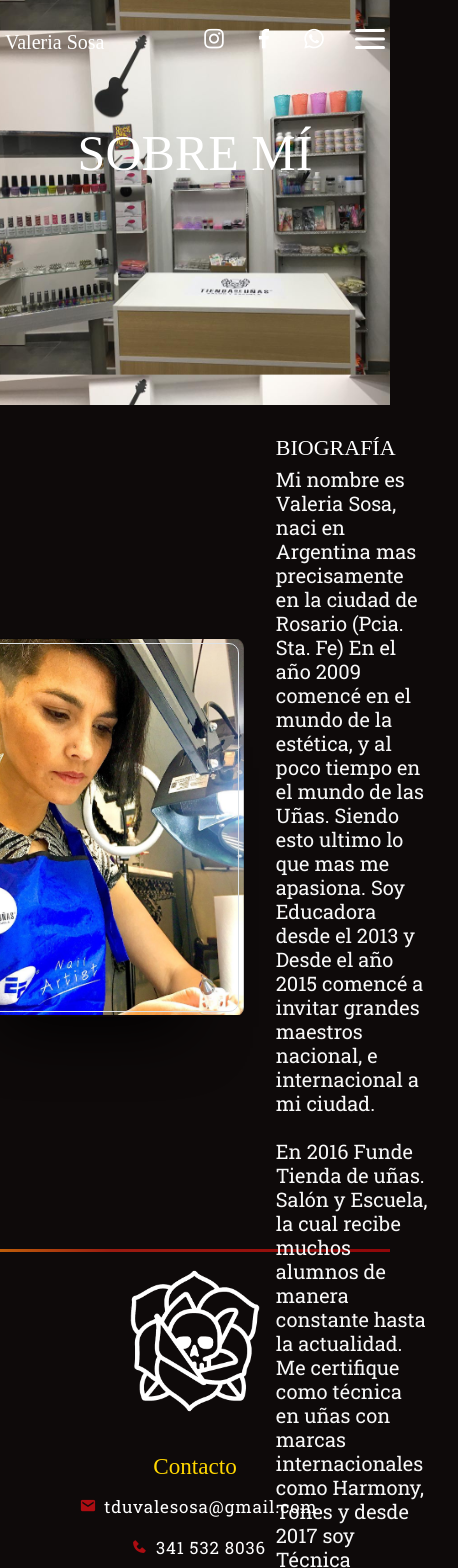
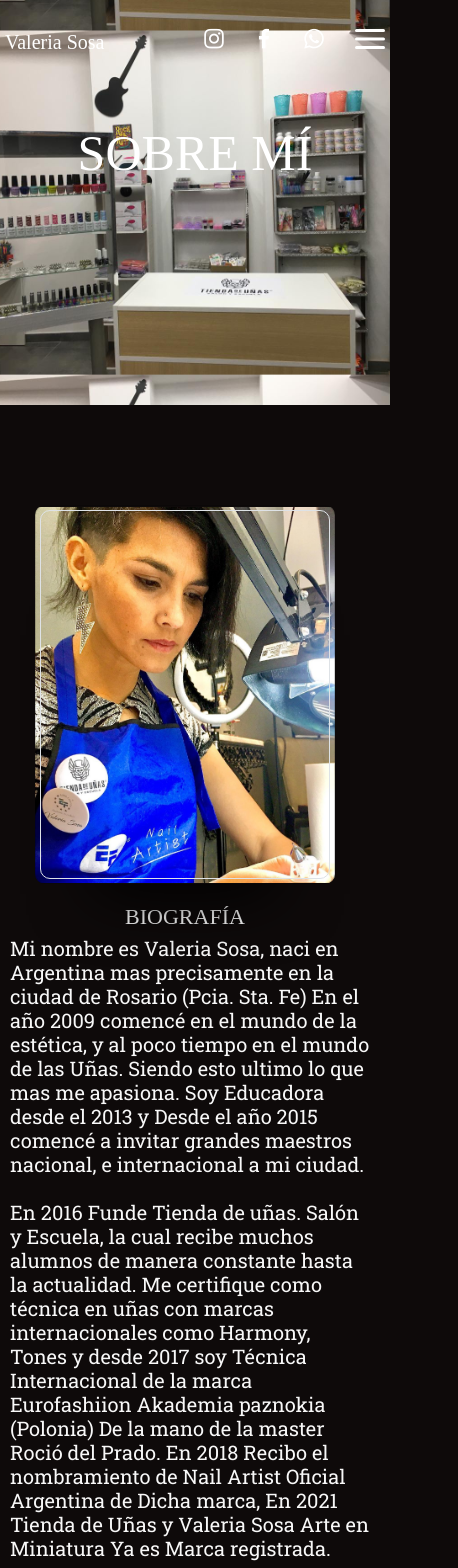
Before and after one commit to MatiasColazo1/tdu-page, an Angular app in the folder Cliente/: page /sobremi in a window 390 px wide. Shown: the top 1568 px of the page, 458 px wide, since content can reach past the window. Built offline with nearby package versions, Linux system fonts and the light colour scheme; a web font is replaced by a local one.

Commit message:
arreglos en sobre mi

```diff
--- a/Cliente/src/app/components/sobremi/sobremi.component.css
+++ b/Cliente/src/app/components/sobremi/sobremi.component.css
@@ -1,7 +1,6 @@
 @import url('https://fonts.googleapis.com/css2?family=Roboto+Slab&display=swap');
 
 .content {
-    min-height: 100vh;
     margin: 0;
 }
 
@@ -64,19 +63,14 @@ h6 {
 }
 
 .contenedor {
-    height: 100vh;
-    width: 100vw;
     display: flex;
     justify-content: center;
     align-items: flex-start;
+    margin-right: 20px;
 }
 
 .info {
-    height: 100vh;
-    margin-top: 30px;
-    margin-bottom: 30px;
-    margin-left: 20px;
-    margin-right: 30px;
+
 }
 
 .texto-info {
@@ -90,14 +84,11 @@ h6 {
 
 .container-wrapper {
     display: flex;
-    height: 100vh;
 }
 
 .container {
-
     display: flex;
     justify-content: space-around;
-    align-items: center;
     margin: 0 auto;
 }
 
@@ -172,3 +163,17 @@ h2 {
     align-items: center;
     justify-content: space-around;
 }
+
+
+@media (max-width: 768px) {
+    .container-wrapper{
+        display: block;
+    }
+    h6 {
+        text-align: center;
+    }
+    .info{
+        margin-top: 20px;
+        margin-left: 10px;
+    }
+}
--- a/Cliente/src/app/components/sobremi/sobremi.component.html
+++ b/Cliente/src/app/components/sobremi/sobremi.component.html
@@ -4,7 +4,7 @@
     <h2>Toda la información sobre la escuela</h2>
 </div>
 
-<div style="height: 0px"></div>
+<div style="height: 100px"></div>
 <div class="contenedor">
     <div class="container-wrapper">
         <div class="container">
@@ -48,6 +48,6 @@
         </div>
     </div>
 </div>
-<div style="height: 0px"></div>
+<div style="height: 100px"></div>
 
 <app-footer></app-footer>
```
